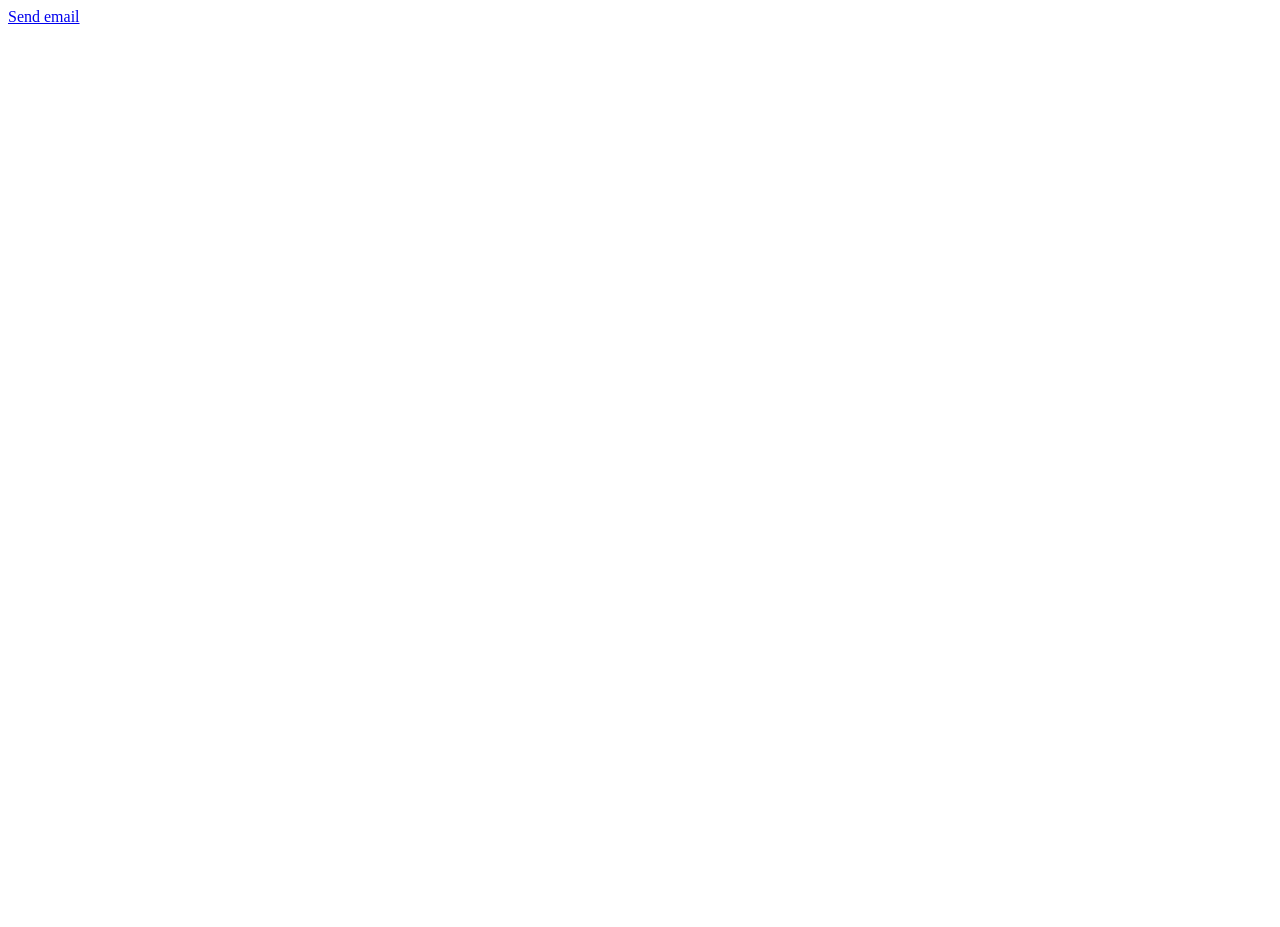
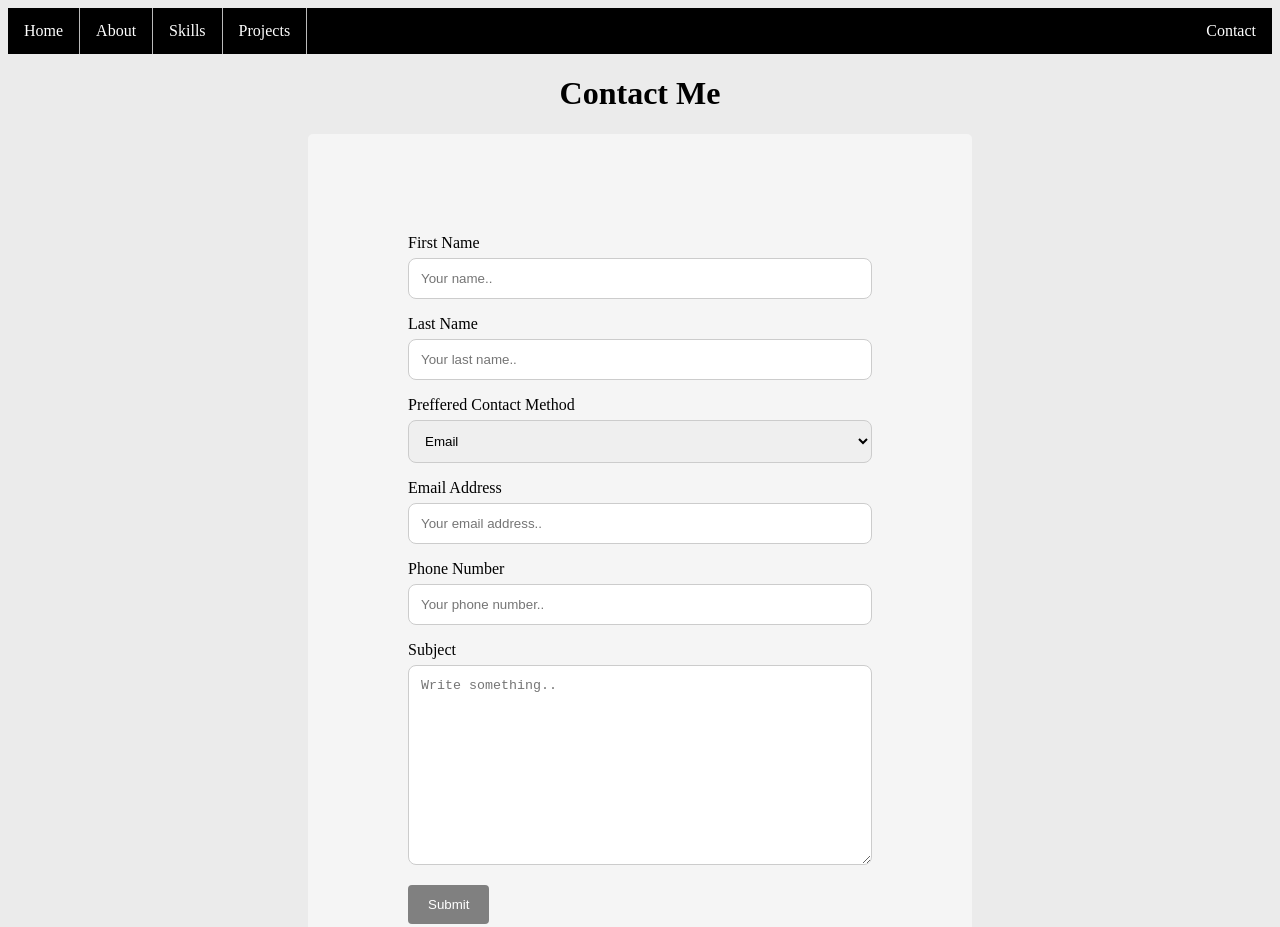
Before and after one commit to moiraleon/moiraleon.github.io, a website: page alternative_html _files/contact.html in a window 1280 px wide. Before the commit the page ends 800 px from the top, so only its background shows below. Drawn offline with Linux system fonts and the light colour scheme; files that its build step writes are made by us from their sources.

Commit message:
contact form

```diff
--- a/alternative_html _files/contact.html
+++ b/alternative_html _files/contact.html
@@ -4,12 +4,52 @@
     <meta charset="UTF-8">
     <meta http-equiv="X-UA-Compatible" content="IE=edge">
     <meta name="viewport" content="width=device-width, initial-scale=1.0">
+    <link rel="stylesheet" href="styles.css">
     <title>Contact Page</title>
 </head>
-<body>
+<body style="background-color: rgb(235,235,235);;" >
+    <div>
+    <ul>
+        <li><a href="/home">Home</a></li>
+        <li><a href="/about">About</a></li>
+        <li><a href="/skills">Skills</a></li>
+        <li><a href="/projects">Projects</a></li>
+        <li style="float:right"><a href="/contact">Contact</a></li>
+      </ul>
 
+    </div>
 
-    <a href="mailto:moira.leon2@gmail.com">Send email</a>
+    <h1 style="text-align: center;" >Contact Me</h1>
+
+    <div class="contact-container">
+        <form action="action_page.php">
+
+          <label for="fname">First Name</label>
+          <input type="text" id="fname" name="firstname" placeholder="Your name..">
+
+          <label for="lname">Last Name</label>
+          <input type="text" id="lname" name="lastname" placeholder="Your last name..">
+
+          <label for="preferred">Preffered Contact Method</label>
+          <select id="preffered" name="preferred">
+            <option value="email">Email</option>
+            <option value="phone">Phone</option>
+          </select>
+          <label for="email">Email Address</label>
+          <input type="email" id="email" name="email" placeholder="Your email address.."> <br>
+
+          <label for="tel">Phone Number</label>
+          <input type="tel" id="tel" name="tel" placeholder="Your phone number.."> <br>
+
+          <label for="subject">Subject</label>
+          <textarea id="subject" name="subject" placeholder="Write something.." style="height:200px"></textarea>
+
+          <input type="submit" value="Submit">
+
+        </form>
+      </div>
+
+    <!-- <a href="mailto:moira.leon2@gmail.com">Send email</a> -->
 
 
 </body>
--- a/styles.css
+++ b/styles.css
@@ -159,3 +159,59 @@ img {
   font: 200 60px/1.3 WindSong;
   text-align: justify;
 }
+
+input[type=text], select, textarea {
+  width: 100%;
+  padding: 12px;
+  border: 1px solid #ccc;
+  border-radius: 8px;
+  box-sizing: border-box;
+  margin-top: 6px;
+  margin-bottom: 16px;
+  resize: vertical
+
+}
+
+input[type=submit] {
+  background-color: gray;
+  color: white;
+  padding: 12px 20px;
+  border: none;
+  border-radius: 4px;
+  cursor: pointer;
+}
+
+
+input[type=submit]:hover {
+  background-color: rgb(58, 165, 58);
+}
+
+
+.contact-container {
+  border-radius: 5px;
+  background-color: whitesmoke;
+  padding: 100px;
+  margin-left: 300px;
+  margin-right: 300px;
+}
+input[type=email], select, textarea {
+  width: 100%;
+  padding: 12px;
+  border: 1px solid #ccc;
+  border-radius: 8px;
+  box-sizing: border-box;
+  margin-top: 6px;
+  margin-bottom: 16px;
+  resize: vertical
+}
+
+input[type=tel], select, textarea {
+  width: 100%;
+  padding: 12px;
+  border: 1px solid #ccc;
+  border-radius: 8px;
+  box-sizing: border-box;
+  margin-top: 6px;
+  margin-bottom: 16px;
+  resize: vertical
+}
```
Also changed, not shown: alternative_html _files/projects.html (+3 -4 lines).
